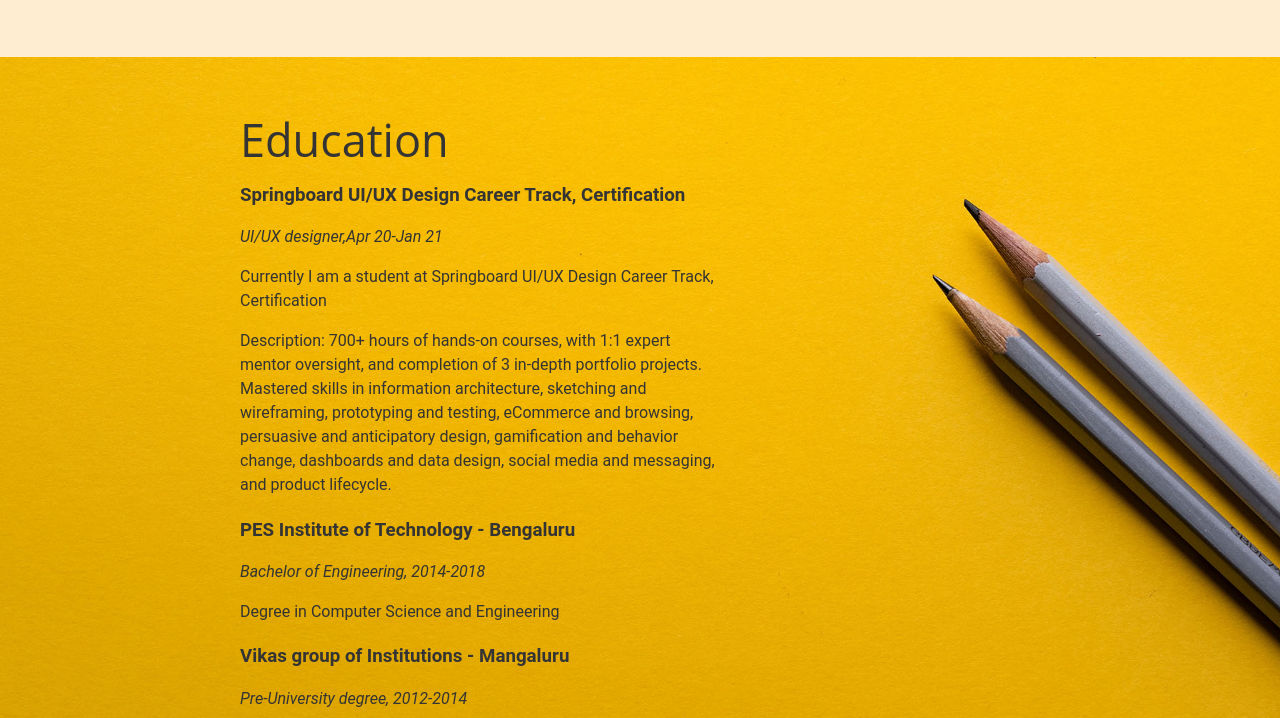
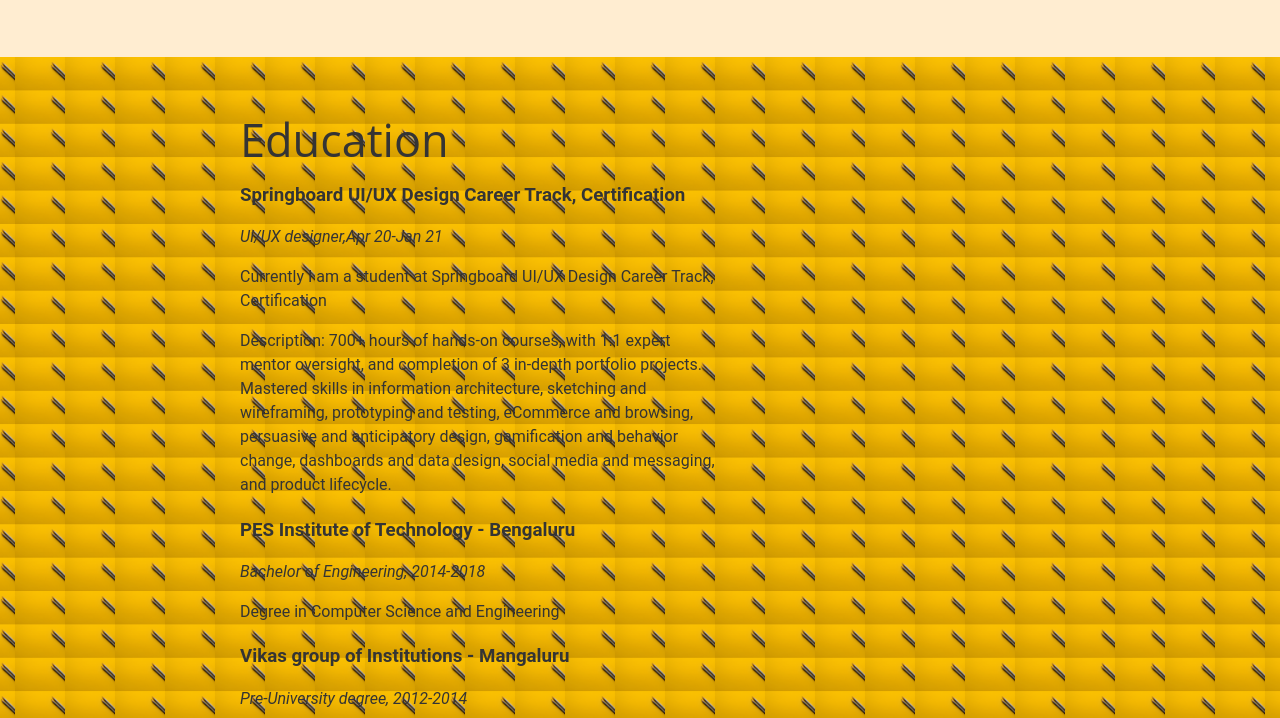
Before and after one commit to sandeeepks/mypage, a plain HTML site: page sandeep/index.html in a window 1280 px wide. Shown: the part 2395-3113 px from the top of the page. Drawn offline with Linux system fonts and the light colour scheme; files whose address does not match are found by name.

Commit message:
Update style.css

```diff
--- a/sandeep/css/style.css
+++ b/sandeep/css/style.css
@@ -102,7 +102,7 @@ header{
 .education{
   background-image: url(images/yellow.jpg);
   background-position: top;
-  background-size: cover;
+  background-size: 50px;
   padding-bottom: 100px;
 }
 .education p {
```
